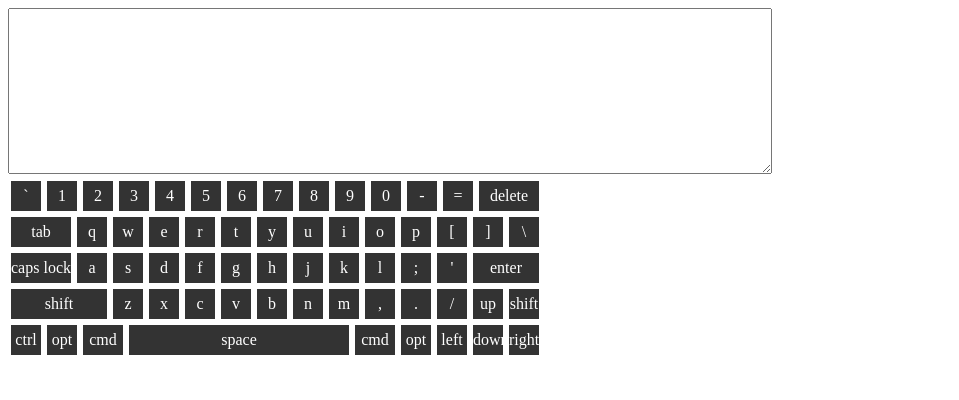
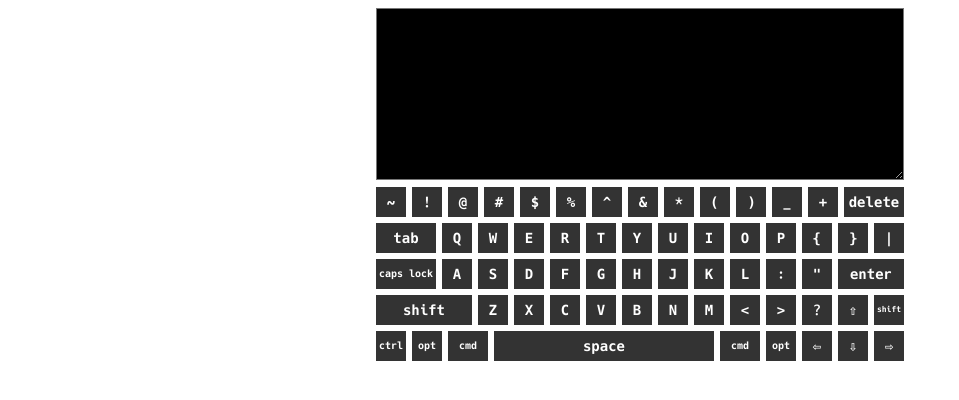
Before and after one commit to tanyacube/codejam-DOM1, a plain HTML site: page index.html in a window 1280 px wide. Shown: the whole page, without its empty margins (0-959 px from the left). Drawn offline with Linux system fonts and the light colour scheme.

Commit message:
feat: Add styles, add localStorage

```diff
--- a/assets/index.js
+++ b/assets/index.js
@@ -1,15 +1,18 @@
 var body = document.body;
-var currentLang = 'en';
+var currentLang = localStorage.currentLang || 'en';
 var input = undefined;
 var shiftEnabled = false;
+var capsEnabled = false;
 var shiftLocation = 0;
 var shiftBtn = undefined;
+
 
 function renderInput() {
     input = document.createElement('textarea');
     input.className = 'input';
     body.appendChild(input);
 }
+
 
 function renderKeyboard(lang) {
     var prevKeyboard = document.getElementsByClassName('keyboard');
@@ -32,16 +35,32 @@ function renderKeyboard(lang) {
                 cell.className = cellConfig.className;
             }
             cell.className = 'cell';
-            cell.innerText = cellConfig[lang].main;
+            cell.innerText = cellConfig[lang].secondary;
             cell.style.width = cellConfig.width + 'px';
+            cell.style.fontSize = cellConfig.font + 'px';
             cell.onclick = (function (cellConfig) {
                 return function (e) {
                     switch (cellConfig.code) {
                         case 32:
                             input.innerHTML += ' ';
                             break;
+                        case 9:
+                            input.innerHTML += '\t';
+                            break;
+                        case 13:
+                                input.innerHTML += '\n';
+                            break;
                         case 8:
                             input.innerHTML = input.innerHTML.substring(0, input.innerHTML.length - 1);
+                            break;
+                        case 20:
+                            if(!capsEnabled){
+                                e.target.classList.add('active');
+                                capsEnabled = true;
+                            } else {
+                                e.target.classList.remove('active');
+                                capsEnabled = false;
+                            }
                             break;
                         case 16:
                             if (shiftEnabled) {
@@ -66,6 +85,8 @@ function renderKeyboard(lang) {
                                 input.innerHTML += cellConfig[lang].secondary;
                                 shiftEnabled = false;
                                 shiftBtn.classList.remove('active');
+                            } else if (capsEnabled) {
+                                input.innerHTML += cellConfig[lang].secondary;
                             } else {
                                 input.innerHTML += cellConfig[lang].main;
                             }
@@ -92,9 +113,10 @@ document.onkeydown = function (e) {
     if (cmdDown && e.keyCode == 16) {
         if (currentLang == 'en') {
             currentLang = 'ru';
-        } else {
+        } else if (currentLang == 'ru'){
             currentLang = 'en';
         }
+        localStorage.currentLang = currentLang;
 
         renderKeyboard(currentLang);
     }
--- a/assets/keyboard-config.js
+++ b/assets/keyboard-config.js
@@ -340,7 +340,7 @@ var keyboardConfig = [
         },
     ],
     [
-        {
+        {   font: 10,
             width: 60,
             code: 20,
             en: {
@@ -636,15 +636,16 @@ var keyboardConfig = [
             width: 30,
             code: 38,
             en: {
-                main: 'up',
-                secondary: 'up'
+                main: '⇧',
+                secondary: '⇧'
             },
             ru: {
-                main: 'up',
-                secondary: 'up'
+                main: '⇧',
+                secondary: '⇧'
             }
         },
         {
+            font: 8,
             class: 'shift',
             location: 2,
             width: 30,
@@ -661,6 +662,7 @@ var keyboardConfig = [
     ],
     [
         {
+            font: 10,
             width: 30,
             code: 17,
             en: {
@@ -673,6 +675,7 @@ var keyboardConfig = [
             }
         },
         {
+            font: 10,
             width: 30,
             code: 18,
             en: {
@@ -685,6 +688,7 @@ var keyboardConfig = [
             }
         },
         {
+            font: 10,
             width: 40,
             code: 91,
             en: {
@@ -709,6 +713,7 @@ var keyboardConfig = [
             }
         },
         {
+            font: 10,
             width: 40,
             code: 93,
             en: {
@@ -721,6 +726,7 @@ var keyboardConfig = [
             }
         },
         {
+            font: 10,
             width: 30,
             code: 18,
             en: {
@@ -736,36 +742,36 @@ var keyboardConfig = [
             width: 30,
             code: 37,
             en: {
-                main: 'left',
-                secondary: 'left'
+                main: '⇦',
+                secondary: '⇦'
             },
             ru: {
-                main: 'left',
-                secondary: 'left'
+                main: '⇦',
+                secondary: '⇦'
             }
         },
         {
             width: 30,
             code: 40,
             en: {
-                main: 'down',
-                secondary: 'down'
+                main: '⇩',
+                secondary: '⇩'
             },
             ru: {
-                main: 'down',
-                secondary: 'down'
+                main: '⇩',
+                secondary: '⇩'
             }
         },
         {
             width: 30,
             code: 39,
             en: {
-                main: 'right',
-                secondary: 'right'
+                main: '⇨',
+                secondary: '⇨'
             },
             ru: {
-                main: 'right',
-                secondary: 'right'
+                main: '⇨',
+                secondary: '⇨'
             }
         },
     ]
--- a/assets/styles.css
+++ b/assets/styles.css
@@ -1,10 +1,29 @@
+@font-face {
+    font-family: "Hack";
+    src: url("./fonts/Hack-Bold.woff2") format("woff2"),
+         url("./fonts/Hack-Bold.woff") format("woff");
+  }
+
+body {
+    text-align: center;
+}
+
 .input {
-    width: 60%;
-    height: 20vh;
+    width: 40%;
+    height: 150px;
+    padding: 0;
+    color: #f7c83b;
+    background: black;
+    font-size: 18px;
+    font-family: "Hack";
+    padding: 10px
 }
 
 .keyboard {
     width: 60%;
+    margin: 0 auto;
+    font-family: "Hack";
+    font-size: 14px;
 }
 
 .row {
@@ -12,6 +31,7 @@
 }
 
 .cell {
+    vertical-align: middle;
     height: 30px;
     display: inline-block;
     background: #333;
```
Also changed, not shown: assets/fonts/Hack-Bold.woff (added), assets/fonts/Hack-Bold.woff2 (added).
